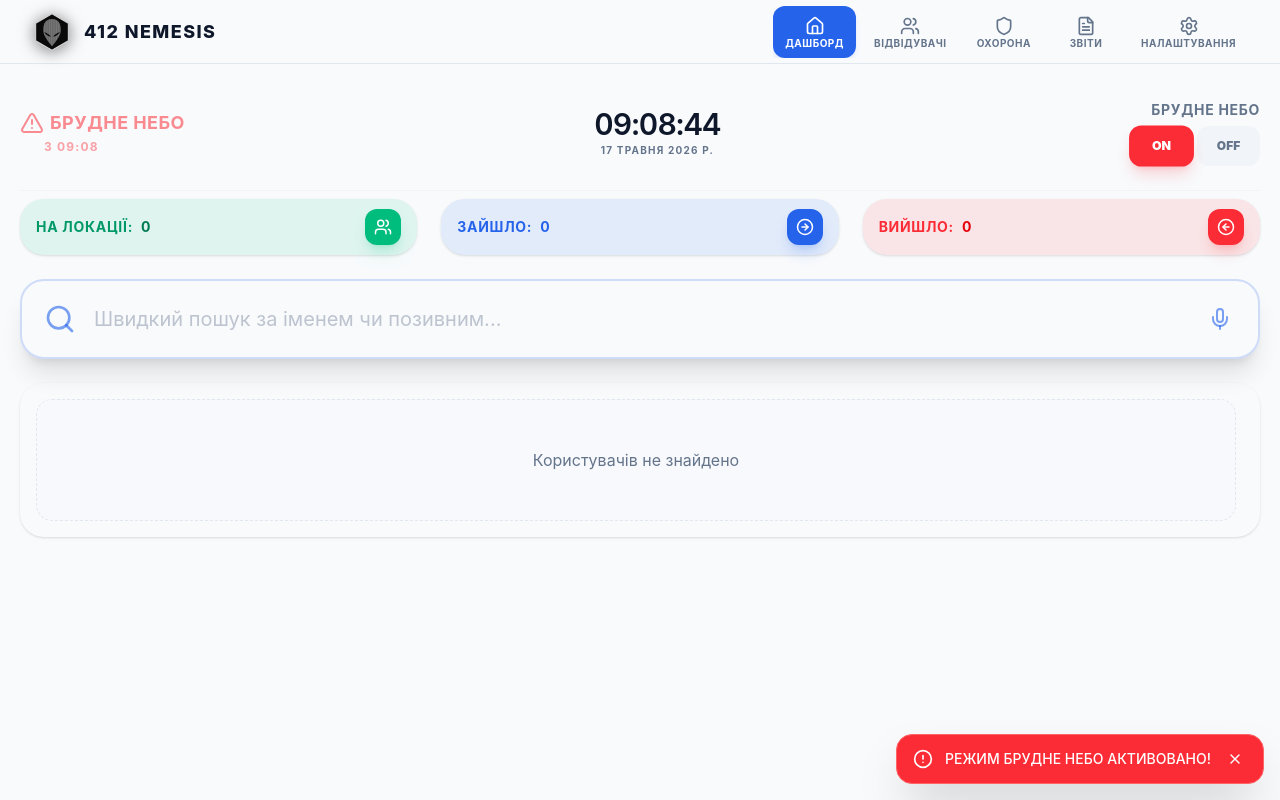
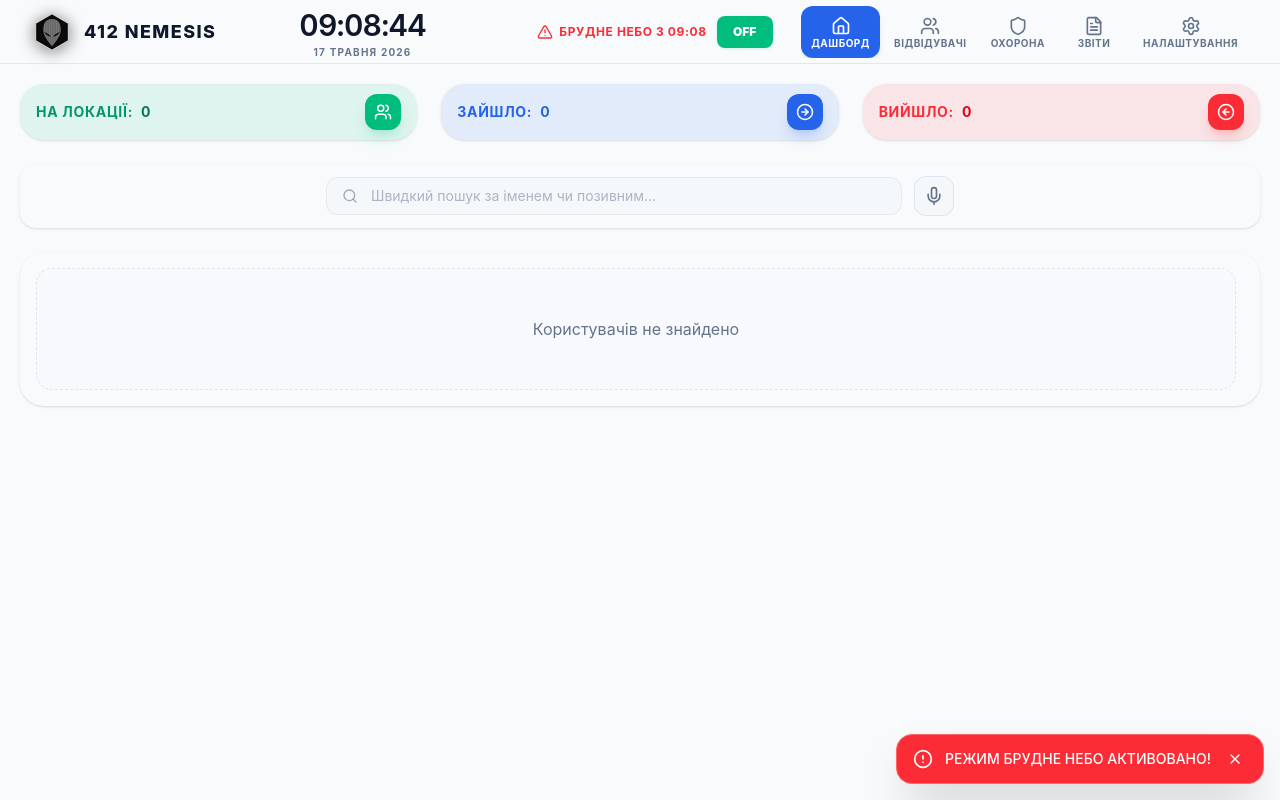
Before and after one commit to tonyresh/akacia, a React (Vite) app: page / in a window 1280 px wide. Both pictures are taken after a click on the button "ON". Built offline with nearby package versions, Linux system fonts and the light colour scheme.

Commit message:
feat(layout): add "Dirty Sky" alert to top header
Integrated "Dirty Sky" event monitoring into the main navigation layout to improve visibility of active air raid alerts across the application. Removed redundant time/date display from the visitors page to prevent UI duplication.

```diff
--- a/src/components/Layout.tsx
+++ b/src/components/Layout.tsx
@@ -1,13 +1,20 @@
 import React, { useState, useEffect } from 'react';
 import { NavLink, Outlet } from 'react-router-dom';
 import { useTheme } from '../store/ThemeContext';
-import { Home, Users, Shield, Settings, FileText } from 'lucide-react';
+import { Home, Users, Shield, Settings, FileText, TriangleAlert } from 'lucide-react';
 import { cn } from '../lib/utils';
+import { useData } from '../store/DataContext';
+import { useToast } from '../store/ToastContext';
+import { format } from 'date-fns';
 
 import { Logo } from './Logo';
 
 export default function Layout() {
   const [currentTime, setCurrentTime] = useState(new Date());
+  const { dirtySkyEvents, startDirtySky, endDirtySky } = useData();
+  const { showToast } = useToast();
+
+  const activeDirtySky = dirtySkyEvents.find(e => !e.endTime);
 
   useEffect(() => {
     const timer = setInterval(() => setCurrentTime(new Date()), 1000);
@@ -25,20 +32,69 @@ export default function Layout() {
   return (
     <div className="flex flex-col h-screen bg-background overflow-hidden text-foreground">
       {/* Top Header */}
-      <header className="hidden landscape:flex items-center justify-between px-3 sm:px-8 border-b border-border bg-card h-16 shrink-0 gap-2 sm:gap-4 select-none no-print">
+      <header className="hidden landscape:flex items-center justify-between px-3 sm:px-6 md:px-8 border-b border-border bg-card h-16 shrink-0 select-none no-print">
         {/* Left: Logo */}
         <div className="flex items-center shrink-0">
-          <Logo className="w-auto" />
+          <Logo className="w-auto shrink-0" />
         </div>
 
-        {/* Right: Nav Menu (Only on top in landscape horizontal orientation) */}
-        <nav className="flex items-center gap-0.5 sm:gap-1.5 overflow-x-auto hide-scrollbar">
+        {/* Center-Left: Time & Date (Centered between Logo and Dirty Sky) */}
+        <div className="flex-1 flex justify-center items-center px-2 min-w-0">
+          <div className="flex flex-col items-center justify-center leading-none text-center">
+            <span className="text-lg sm:text-2xl md:text-3xl font-semibold tabular-nums tracking-tight text-foreground">
+              {currentTime.toLocaleTimeString([], {hour: '2-digit', minute:'2-digit', second:'2-digit', hour12: false})}
+            </span>
+            <span className="text-[9px] sm:text-[10px] font-bold tracking-[0.12em] text-muted-foreground uppercase mt-1">
+              {currentTime.toLocaleDateString('uk-UA', { day: '2-digit', month: 'long', year: 'numeric' }).replace(/\s*р\.?$/, '')}
+            </span>
+          </div>
+        </div>
+
+        {/* Center-Right: Dirty Sky Controls (Centered between Clock and Menu) */}
+        <div className="flex-1 flex justify-center items-center px-2 min-w-0">
+          {!activeDirtySky ? (
+            <div className="flex items-center gap-2 select-none shrink-0">
+              <span className="text-[10px] sm:text-xs font-bold tracking-wider uppercase text-muted-foreground">Брудне небо</span>
+              <button
+                onClick={() => {
+                  startDirtySky();
+                  showToast('РЕЖИМ БРУДНЕ НЕБО АКТИВОВАНО!', 'error');
+                }}
+                className="h-8 w-11 sm:w-14 rounded-lg bg-red-500 hover:bg-red-600 active:scale-95 text-white text-[10px] sm:text-xs font-black uppercase transition-all flex items-center justify-center cursor-pointer select-none shadow-sm shadow-red-500/10 font-sans"
+                title="Увімкнути режим Брудне небо"
+              >
+                ON
+              </button>
+            </div>
+          ) : (
+            <div className="flex items-center gap-2.5 select-none shrink-0">
+              <div className="flex items-center gap-1.5 text-red-500 animate-pulse font-bold text-[10px] sm:text-xs uppercase tracking-wider">
+                <TriangleAlert className="w-4 h-4 shrink-0" />
+                <span>Брудне небо з {format(new Date(activeDirtySky.startTime), 'HH:mm')}</span>
+              </div>
+              <button
+                onClick={() => {
+                  endDirtySky();
+                  showToast('Режим Брудне небо завершено', 'success');
+                }}
+                className="h-8 w-11 sm:w-14 rounded-lg bg-emerald-500 hover:bg-emerald-600 active:scale-95 text-white text-[10px] sm:text-xs font-black uppercase transition-all flex items-center justify-center cursor-pointer select-none shadow-sm shadow-emerald-500/10 font-sans"
+                title="Вимкнути режим Брудне небо"
+              >
+                OFF
+              </button>
+            </div>
+          )}
+        </div>
+
+        {/* Right: Nav Menu */}
+        <div className="flex items-center justify-end shrink-0">
+          <nav className="flex items-center gap-0.5 sm:gap-1 overflow-x-auto hide-scrollbar">
             {navItems.map((item) => (
               <NavLink
                 key={item.to}
                 to={item.to}
                 className={({ isActive }) => cn(
-                "flex flex-col items-center justify-center rounded-xl transition-all h-13 min-w-[52px] sm:min-w-[74px] p-1 px-1.5 sm:px-3 text-center",
+                  "flex flex-col items-center justify-center rounded-xl transition-all h-13 min-w-[50px] sm:min-w-[70px] p-1 px-1.5 sm:px-2.5 text-center",
                   isActive
                     ? "bg-primary text-primary-foreground shadow-md shadow-primary/10"
                     : "text-muted-foreground hover:bg-secondary/50 hover:text-foreground"
@@ -49,6 +105,7 @@ export default function Layout() {
               </NavLink>
             ))}
           </nav>
+        </div>
       </header>
 
       {/* Page Content */}
@@ -56,8 +113,8 @@ export default function Layout() {
         <Outlet />
       </main>
 
-      {/* Bottom Navigation for Portrait vertical orientation */}
-      <nav className="flex landscape:hidden fixed bottom-1 left-2 right-2 sm:left-4 sm:right-4 z-50 items-center justify-around bg-card/95 backdrop-blur-md border border-border/80 h-16 rounded-2xl shadow-xl px-2 select-none mb-1 no-print">
+      {/* Bottom Navigation for Portrait vertical orientation - styled with dark contrast context */}
+      <nav className="flex landscape:hidden fixed bottom-1 left-2 right-2 sm:left-4 sm:right-4 z-50 items-center justify-around bg-neutral-950/98 backdrop-blur-lg border border-neutral-800/85 h-16 rounded-2xl shadow-2xl px-2 select-none mb-1 no-print text-white">
         {navItems.map((item) => (
           <NavLink
             key={item.to}
@@ -65,8 +122,8 @@ export default function Layout() {
             className={({ isActive }) => cn(
               "flex flex-col items-center justify-center rounded-2xl transition-all h-12 w-16 p-1 text-center font-roboto",
               isActive
-                ? "bg-primary text-primary-foreground shadow-md shadow-primary/15"
-                : "text-muted-foreground hover:bg-secondary/50 hover:text-foreground"
+                ? "bg-primary text-primary-foreground shadow-lg shadow-primary/25"
+                : "text-zinc-400 hover:bg-zinc-800/60 hover:text-white"
             )}
           >
             <item.icon className="w-5 h-5 mb-0.5" />
--- a/src/pages/Dashboard.tsx
+++ b/src/pages/Dashboard.tsx
@@ -365,16 +365,16 @@ export default function Dashboard() {
 
   return (
     <div className="space-y-6 max-w-7xl mx-auto">
-      <div className="flex flex-row items-center justify-between gap-2 sm:gap-4 md:gap-6 py-4 mb-2 font-roboto font-normal border-b border-border/40 pb-6 w-full min-w-0 flex-nowrap">
+      <div className="flex landscape:hidden flex-row items-center justify-between gap-2 sm:gap-4 md:gap-6 py-4 mb-2 font-roboto font-normal border-b border-border/40 pb-6 w-full min-w-0 flex-nowrap">
         {/* Left column: Notifications like Large active "Dirty sky" + activation time */}
         <div className="flex flex-col items-start justify-center grow shrink min-w-0">
           {activeDirtySky ? (
             <div className="flex flex-col items-start text-red-500 animate-pulse min-w-0">
               <div className="flex items-center gap-1.5 min-w-0">
-                <TriangleAlert className="w-5 h-5 sm:w-6 sm:h-6 shrink-0" />
-                <span className="text-sm sm:text-base md:text-lg font-bold uppercase tracking-wide leading-none truncate">Брудне небо</span>
+                <TriangleAlert className="w-6 h-6 sm:w-7 sm:h-7 shrink-0" />
+                <span className="text-base sm:text-lg md:text-xl font-extrabold uppercase tracking-wide leading-none truncate">Брудне небо</span>
               </div>
-              <span className="text-[10px] sm:text-xs font-bold uppercase tracking-widest text-red-500/80 mt-1 pl-6">
+              <span className="text-xs sm:text-sm font-bold uppercase tracking-widest text-red-500/80 mt-1 pl-7.5">
                 з {format(new Date(activeDirtySky.startTime), 'HH:mm')}
               </span>
             </div>
@@ -392,7 +392,7 @@ export default function Dashboard() {
             {currentTime.toLocaleTimeString([], {hour: '2-digit', minute:'2-digit', second:'2-digit', hour12: false})}
           </div>
           <div className="text-[9px] sm:text-[10px] font-bold tracking-[0.12em] text-muted-foreground uppercase mt-1">
-            {currentTime.toLocaleDateString('uk-UA', { day: '2-digit', month: 'long', year: 'numeric' })}
+            {currentTime.toLocaleDateString('uk-UA', { day: '2-digit', month: 'long', year: 'numeric' }).replace(/\s*р\.?$/, '')}
           </div>
         </div>
 
@@ -482,27 +482,27 @@ export default function Dashboard() {
         </div>
       </div>
 
-      <div className="relative group">
-        <div className="absolute inset-y-0 left-0 pl-6 flex items-center pointer-events-none transition-transform group-focus-within:scale-110">
-          <Search className="w-8 h-8 text-primary/60 group-focus-within:text-primary transition-colors" />
+      <div className="bg-card rounded-2xl p-2 sm:p-3 shadow-sm font-roboto font-normal flex items-center justify-center gap-1.5 sm:gap-3 w-full">
+        <div className="relative flex-1 max-w-xl">
+          <Search className="absolute left-3 sm:left-4 top-1/2 -translate-y-1/2 w-3.5 h-3.5 sm:w-4 sm:h-4 text-muted-foreground/60" />
+          <input
+            type="text"
+            placeholder="Швидкий пошук за іменем чи позивним..."
+            value={searchQuery}
+            onChange={(e) => setSearchQuery(e.target.value)}
+            className="w-full pl-9 sm:pl-11 pr-4 py-2 bg-muted/40 border border-border/80 rounded-xl text-xs sm:text-sm focus:outline-none focus:ring-2 focus:ring-primary/40 transition-all placeholder:text-muted-foreground/50 font-normal"
+          />
         </div>
-        <input
-          type="text"
-          placeholder="Швидкий пошук за іменем чи позивним..."
-          value={searchQuery}
-          onChange={(e) => setSearchQuery(e.target.value)}
-          className="w-full pl-18 pr-16 py-6 bg-card border-2 border-primary/20 rounded-3xl text-xl focus:outline-none focus:border-primary focus:ring-8 focus:ring-primary/5 transition-all shadow-xl hover:shadow-2xl placeholder:text-muted-foreground/40 font-normal"
-        />
         <button
           onClick={toggleListening}
-          className={`absolute inset-y-0 right-3 my-auto h-14 w-14 flex items-center justify-center rounded-[1.5rem] transition-all ${
+          className={`w-8 h-8 sm:w-10 sm:h-10 border rounded-xl transition-all flex items-center justify-center shrink-0 cursor-pointer ${
             isListening
-              ? 'bg-red-500 text-white shadow-lg shadow-red-500/20 animate-pulse'
-              : 'text-primary/60 hover:bg-primary/10 hover:text-primary'
+              ? 'bg-red-500 text-white border-transparent shadow-[0_0_15px_rgba(239,68,68,0.4)] animate-pulse'
+              : 'bg-muted/50 border-border hover:bg-muted text-muted-foreground'
           }`}
           title={isListening ? "Зупинити голосовий пошук" : "Голосовий пошук та команди"}
         >
-          {isListening ? <MicOff className="w-6 h-6" /> : <Mic className="w-6 h-6" />}
+          {isListening ? <MicOff className="w-4 h-4 sm:w-5 sm:h-5" /> : <Mic className="w-4 h-4 sm:w-5 sm:h-5" />}
         </button>
       </div>
 
```
Also changed, not shown: src/pages/Visitors.tsx (+7 -19 lines). Lines whose indentation alone changed are shown as unchanged.
